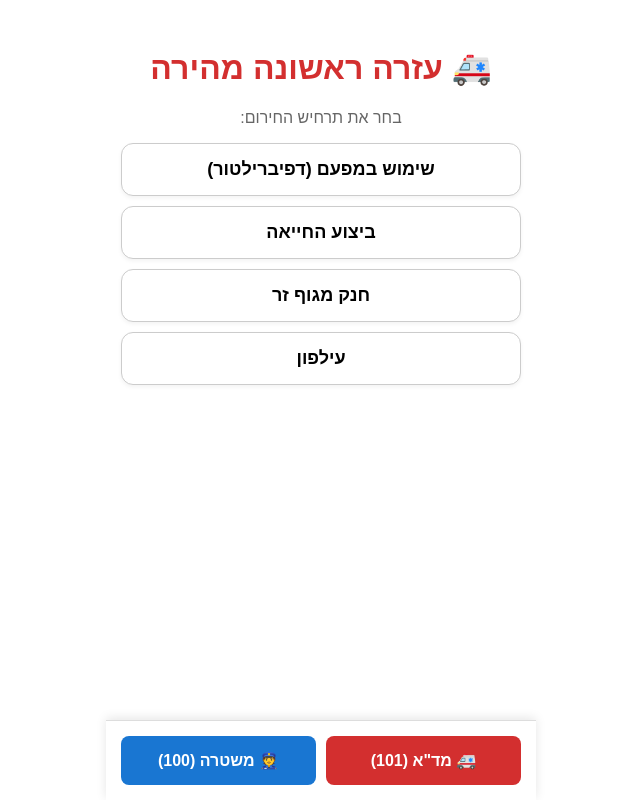
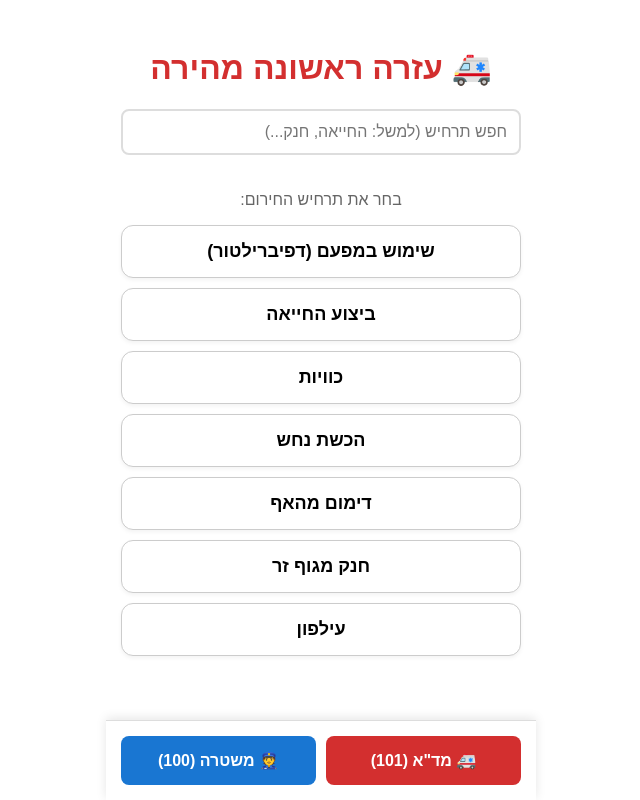
Before and after one commit to morinbh/first-aid-app, a React (Vite) app: page / in a window 1280 px wide. Shown: the whole page, without its empty margins (319-959 px from the left). Built offline with nearby package versions, Linux system fonts and the light colour scheme.

Commit message:
Added MDA protocols (Symptoms)

```diff
--- a/src/App.jsx
+++ b/src/App.jsx
@@ -41,6 +41,37 @@ const SYMPTOMS = {
       }
     }
   },
+  "כוויות": {
+    steps: [
+      "הרחק את הנפגע ממקור החום",
+      "שטוף את מקום הכוויה במים זורמים ופושרים (לא קרים מדי!)",
+      "אין לפוצץ שלפוחיות",
+      "אין למרוח משחות, גבינת לבן או שמן",
+      "כסה את הכוויה בתחבושת סטרילית או בבד נקי",
+      "בכוויות נרחבות או בכוויות בפנים/דרכי הנשימה - חייג 101"
+    ],
+    color: "#e67e22"
+  },
+  "הכשת נחש": {
+    steps: [
+      "השכב את הנפגע והרגע אותו - מנע תזוזה ככל הניתן",
+      "קבע את האיבר המוכש",
+      "הסר בגדים לוחצים או תכשיטים",
+      "חייג מיד 101",
+      "אין למצוץ את הארס, אין להניח חסם עורקים ואין לקרר את המקום",
+      "נסה לצלם את הנחש מרחוק (אל תנסה לתפוס אותו!)"
+    ],
+    color: "#27ae60"
+  },
+  "דימום מהאף": {
+    steps: [
+      "השב את הנפגע והטה את ראשו מעט קדימה",
+      "לחץ על כנפי האף (החלק הרך) למשך 10 דקות רצופות",
+      "ניתן להניח רטייה קרה על גשר האף",
+      "אם הדימום לא פוסק לאחר 20 דקות - פנה לעזרה רפואית"
+    ],
+    color: "#c0392b"
+  },
   "חנק מגוף זר": {
     steps: [
       "התקשר למד׳׳א",
@@ -68,6 +99,7 @@ const SYMPTOMS = {
 function App() {
   const [selectedSymptom, setSelectedSymptom] = useState(null);
   const [selectedSubCategory, setSelectedSubCategory] = useState(null);
+  const [searchTerm, setSearchTerm] = useState("");
 
   const resetAll = () => {
     window.speechSynthesis.cancel();
@@ -84,14 +116,33 @@ function App() {
 
   const renderContent = () => {
     if (!selectedSymptom) {
+      // סינון הרשימה לפי מה שהוקלד
+      const filteredSymptoms = Object.keys(SYMPTOMS).filter(name =>
+        name.includes(searchTerm)
+      );
+
       return (
         <div>
+          {/* שורת חיפוש */}
+          <input
+            type="text"
+            placeholder="חפש תרחיש (למשל: החייאה, חנק...)"
+            value={searchTerm}
+            onChange={(e) => setSearchTerm(e.target.value)}
+            style={searchStyle}
+          />
+
           <p style={{ textAlign: 'center', color: '#666' }}>בחר את תרחיש החירום:</p>
-          {Object.keys(SYMPTOMS).map((name) => (
-            <button key={name} onClick={() => setSelectedSymptom(name)} style={menuButtonStyle}>
+
+          {filteredSymptoms.map((name) => (
+            <button key={name} onClick={() => { setSelectedSymptom(name); setSearchTerm(""); }} style={menuButtonStyle}>
               {name}
             </button>
           ))}
+
+          {filteredSymptoms.length === 0 && (
+            <p style={{ textAlign: 'center', color: 'red' }}>לא נמצא תרחיש מתאים. חייג 101 לסיוע טלפוני.</p>
+          )}
         </div>
       );
     }
@@ -153,5 +204,15 @@ const voiceButtonStyle = { width: '100%', padding: '12px', backgroundColor: '#4C
 const footerStyle = { position: 'fixed', bottom: '0', left: '0', right: '0', backgroundColor: 'white', padding: '15px', display: 'flex', gap: '10px', borderTop: '1px solid #ddd', boxShadow: '0 -2px 10px rgba(0,0,0,0.1)', maxWidth: '400px', margin: '0 auto' };
 const mdaButtonStyle = { flex: 1, padding: '15px', backgroundColor: '#d32f2f', color: 'white', border: 'none', borderRadius: '8px', fontWeight: 'bold', fontSize: '16px', cursor: 'pointer' };
 const policeButtonStyle = { flex: 1, padding: '15px', backgroundColor: '#1976d2', color: 'white', border: 'none', borderRadius: '8px', fontWeight: 'bold', fontSize: '16px', cursor: 'pointer' };
+const searchStyle = {
+  width: '100%',
+  padding: '12px',
+  marginBottom: '20px',
+  borderRadius: '8px',
+  border: '2px solid #ddd',
+  fontSize: '16px',
+  boxSizing: 'border-box', // שומר שה-padding לא יהרוס את הרוחב
+  textAlign: 'right'
+};
 
 export default App;
```
